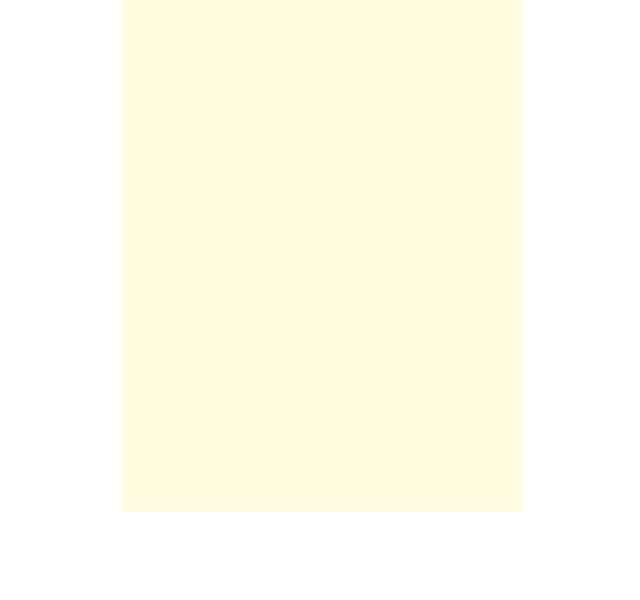
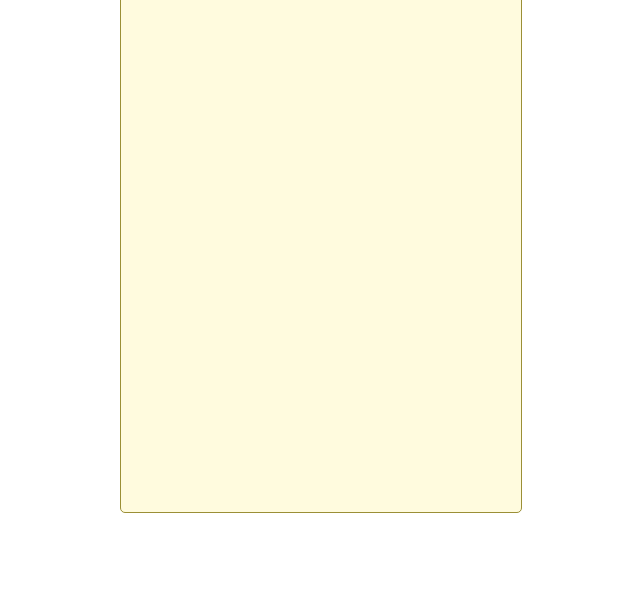
Before and after one commit to shafin-10/To-do-List, a plain HTML site: page index.html in a window 1280 px wide. Shown: the part 216-816 px from the top of the page, without its empty margins (319-959 px from the left). Drawn offline with Linux system fonts and the light colour scheme.

Commit message:
Update style.css

```diff
--- a/style.css
+++ b/style.css
@@ -2,6 +2,8 @@
     background-color: #FFFBDE;
     height: 80vh;
     width: 400px;
+    border: 1px solid #9b8f36;
+    border-radius: 5px;
 }
 .heading{
    display: flex;
```
